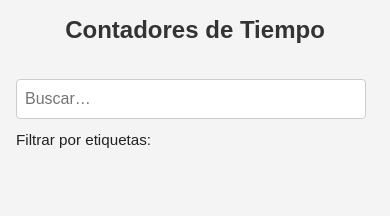
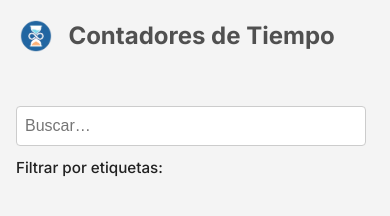
Before and after one commit to SaurusLex/time-counters, a website: page index.html in a window 390 px wide. Drawn offline with nearby package versions, Linux system fonts and the light colour scheme.

Commit message:
feat: favicon, title row with icon, Inter typography, and design token updates
- Add app icon as favicon and beside the main title for clearer branding
- Refresh title styling: size, color, spacing, and a tighter layout on small screens
- Switch the whole UI to Inter for a more consistent, readable typeface
- Align heading and text colors with the design tokens used elsewhere

```diff
--- a/design-tokens.css
+++ b/design-tokens.css
@@ -46,6 +46,8 @@
   /* Texto de títulos en modales (cabecera y bloques) — gris, no negro */
   --color-text-heading: #2a2a2a;
   --color-text-heading-muted: #404040;
+  /* Título principal de página (h1), un poco más suave que heading-muted */
+  --color-text-page-title: #505050;
 
   /*
    * Azul primario (misma familia que los botones; de más claro a más intenso).
@@ -71,7 +73,11 @@
    * Tipografía — escala de headings (rem; base del documento 16px).
    * h1: página; h2–h3: bloques; h4–h5: secciones / modales; h6: etiquetas finas.
    */
-  --font-heading-1: 1.5rem; /* 24px */
+  --font-family-sans: "Inter", system-ui, -apple-system, "Segoe UI", Roboto, Helvetica, Arial,
+    sans-serif;
+
+  --font-heading-1: 1.875rem; /* 30px */
+  --font-heading-1-mobile: 1.5rem; /* 24px — h1 en ≤600px */
   --font-heading-2: 1.375rem; /* 22px */
   --font-heading-3: 1.25rem; /* 20px */
   --font-heading-4: 1.125rem; /* 18px */
--- a/index.html
+++ b/index.html
@@ -4,6 +4,14 @@
     <meta charset="UTF-8" />
     <meta name="viewport" content="width=device-width, initial-scale=1.0, viewport-fit=cover, interactive-widget=resizes-content" />
     <title>Contadores de Tiempo</title>
+    <link rel="icon" href="assets/time-counters-icon.png" type="image/png" />
+    <link rel="apple-touch-icon" href="assets/time-counters-icon.png" />
+    <link rel="preconnect" href="https://fonts.googleapis.com" />
+    <link rel="preconnect" href="https://fonts.gstatic.com" crossorigin />
+    <link
+      href="https://fonts.googleapis.com/css2?family=Inter:wght@400;500;600;700&display=swap"
+      rel="stylesheet"
+    />
     <link rel="stylesheet" href="style.css" />
     <link rel="stylesheet" href="components/button/button.css" />
     <link rel="stylesheet" href="components/empty-state/empty-state.css" />
@@ -18,7 +26,17 @@
   </head>
   <body>
     <div class="container">
-      <h1>Contadores de Tiempo</h1>
+      <div class="app-title-row">
+        <img
+          class="app-title-icon"
+          src="assets/time-counters-icon.png"
+          alt=""
+          width="48"
+          height="48"
+          decoding="async"
+        />
+        <h1>Contadores de Tiempo</h1>
+      </div>
       <!-- El formulario original se oculta, ahora se usa el modal -->
       <form id="counter-form" style="display: none"></form>
       <div class="header-action-row">
--- a/scripts/prepare-dist.js
+++ b/scripts/prepare-dist.js
@@ -16,3 +16,8 @@ fs.copyFileSync(
 fs.cpSync(path.join(root, "components"), path.join(dist, "components"), {
   recursive: true,
 });
+
+const assetsDir = path.join(root, "assets");
+if (fs.existsSync(assetsDir)) {
+  fs.cpSync(assetsDir, path.join(dist, "assets"), { recursive: true });
+}
--- a/style.css
+++ b/style.css
@@ -2,7 +2,7 @@
 @import "components/divider/divider.css";
 
 body {
-  font-family: Arial, sans-serif;
+  font-family: var(--font-family-sans);
   font-size: var(--font-body);
   background: var(--color-bg-page);
   margin: 0;
@@ -27,7 +27,6 @@ body {
   }
   h1 {
     margin-top: 0;
-    margin-bottom: var(--space-4);
     text-align: left;
   }
   .header-action-row {
@@ -87,6 +86,25 @@ body {
     margin-left: 0;
   }
 }
+.app-title-row {
+  display: flex;
+  align-items: center;
+  justify-content: flex-start;
+  gap: var(--space-3);
+  margin-top: 0;
+  margin-bottom: var(--space-8);
+}
+.app-title-row h1 {
+  margin: 0;
+  text-align: left;
+}
+.app-title-icon {
+  flex-shrink: 0;
+  height: var(--size-btn-lg);
+  width: auto;
+  display: block;
+  object-fit: contain;
+}
 h1 {
   font-size: var(--font-heading-1);
   font-weight: 700;
@@ -94,7 +112,15 @@ h1 {
   margin-top: 0;
   margin-bottom: var(--space-4);
   text-align: center;
-  color: #333;
+  color: var(--color-text-page-title);
+}
+@media (max-width: 600px) {
+  h1 {
+    font-size: var(--font-heading-1-mobile);
+  }
+  .app-title-icon {
+    height: var(--size-btn-md);
+  }
 }
 h2 {
   font-size: var(--font-heading-2);
```
Also changed, not shown: assets/time-counters-icon.png (added).
